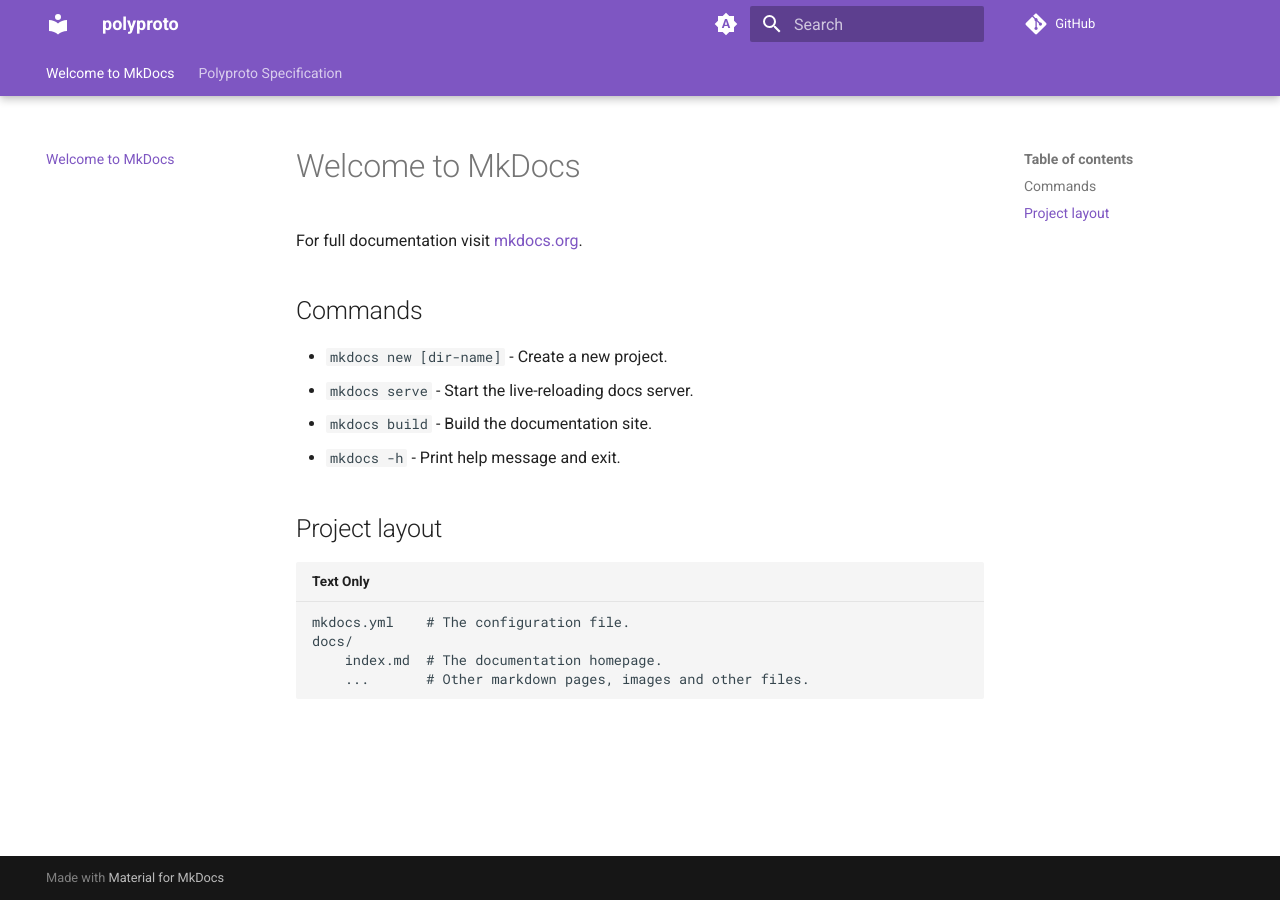
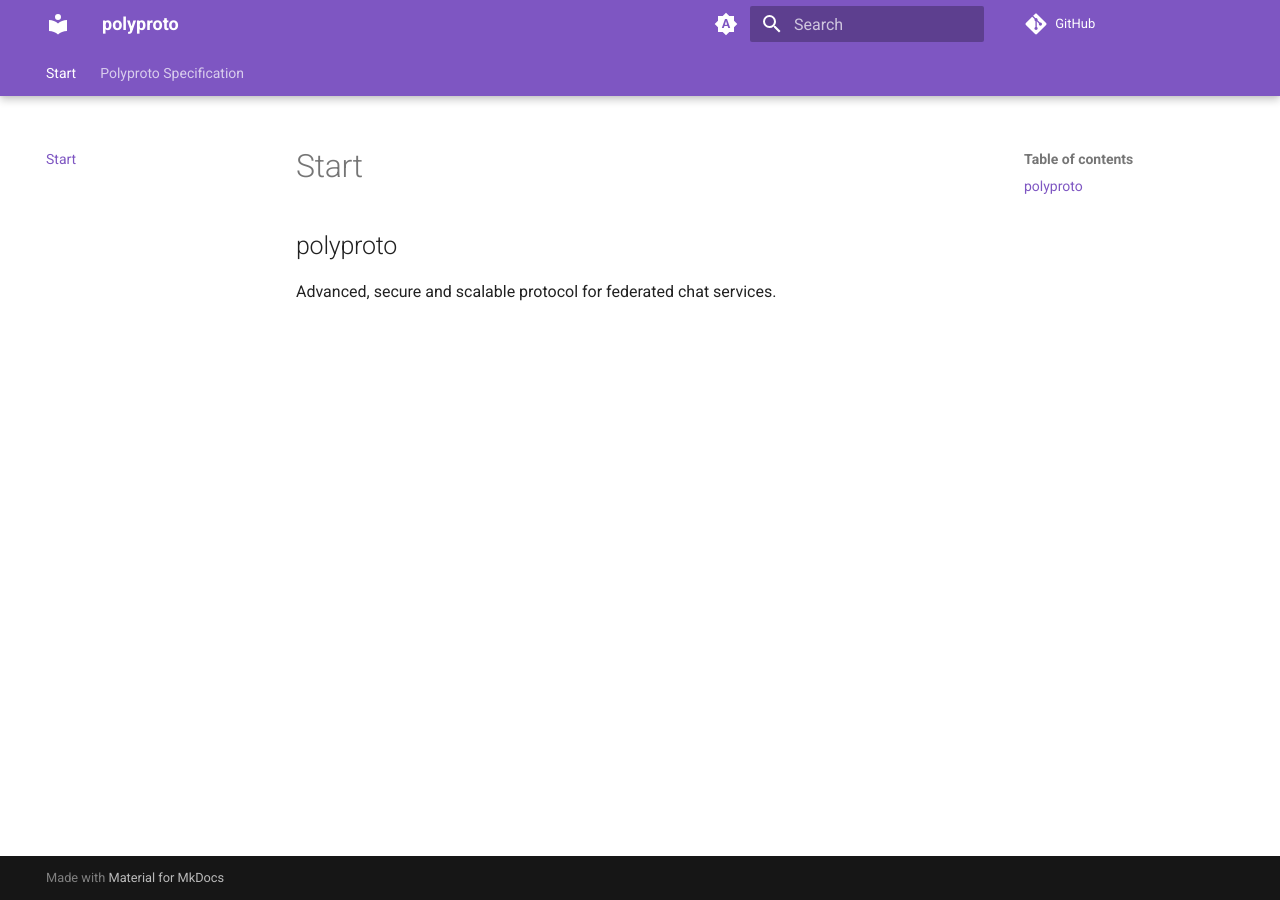
Before and after one commit to polyphony-chat/docs, an MkDocs documentation site: the page built from docs/index.md, in a window 1280 px wide. Built offline with MkDocs 1.6.1 and Material for MkDocs 9.7.7, drawn with Linux system fonts in a browser that asks for light colours; plug-ins that fetch from the network failed and are left out; comment, search, counter and statistics services are not loaded.

Commit message:
temporary index page

```diff
--- a/docs/index.md
+++ b/docs/index.md
@@ -1,17 +1,5 @@
-# Welcome to MkDocs
+# Start
 
-For full documentation visit [mkdocs.org](https://www.mkdocs.org).
+## polyproto
 
-## Commands
-
-* `mkdocs new [dir-name]` - Create a new project.
-* `mkdocs serve` - Start the live-reloading docs server.
-* `mkdocs build` - Build the documentation site.
-* `mkdocs -h` - Print help message and exit.
-
-## Project layout
-
-    mkdocs.yml    # The configuration file.
-    docs/
-        index.md  # The documentation homepage.
-        ...       # Other markdown pages, images and other files.
+Advanced, secure and scalable protocol for federated chat services.
```
